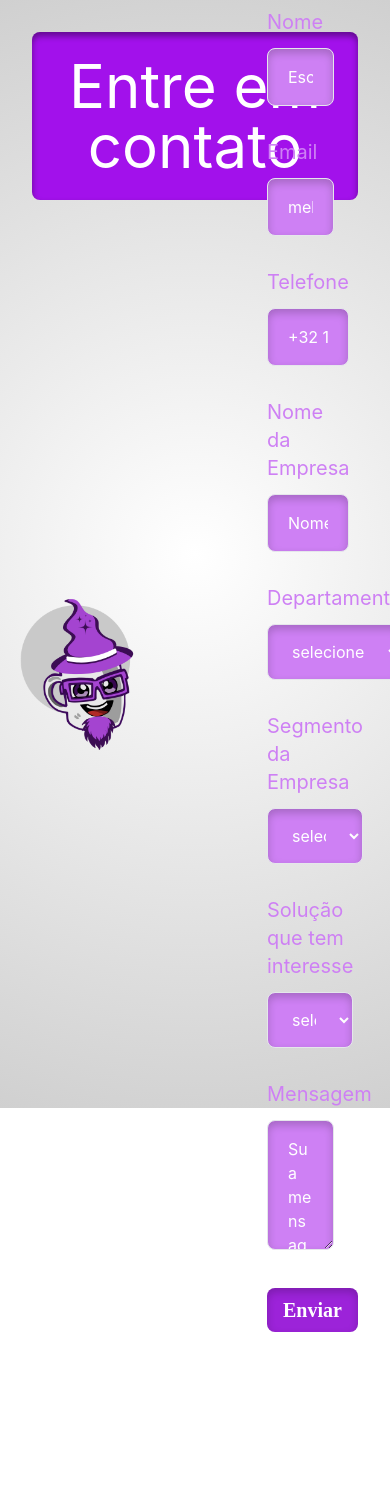
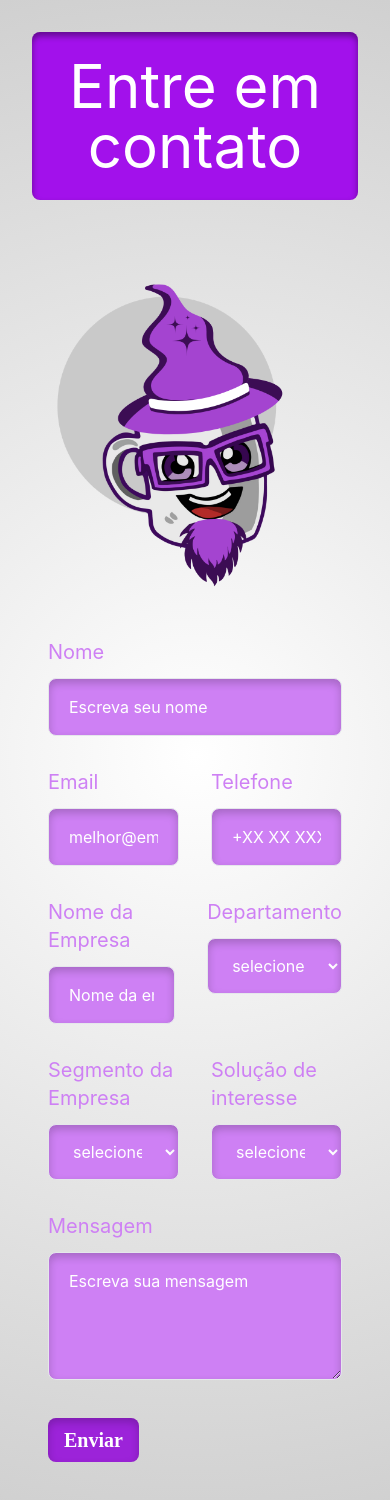
Before and after one commit to codiacademy/ChallengeV-manhaufjf, a React (Create React App) app: page / in a window 390 px wide. Shown: the top 1500 px of the page. Before the commit the page ends 1380 px from the top, so only its background shows below. Built offline with nearby package versions, Linux system fonts and the light colour scheme.

Commit message:
Adicionando ultimas atualizações na estilizações

```diff
--- a/package.json
+++ b/package.json
@@ -10,6 +10,7 @@
     "react": "^18.3.1",
     "react-dom": "^18.3.1",
     "react-hook-form": "^7.52.1",
+    "react-input-mask": "^2.0.4",
     "react-scripts": "5.0.1",
     "web-vitals": "^2.1.4",
     "yup": "^1.4.0"
--- a/src/components/FomsPage.jsx
+++ b/src/components/FomsPage.jsx
@@ -2,18 +2,19 @@ import React from 'react';
 import { useForm } from 'react-hook-form';
 import * as yup from 'yup';
 import { yupResolver } from '@hookform/resolvers/yup';
-import myImage from '../images/NexusMago.png'
+import myImage from '../images/NexusMago.png';
+import InputMask from 'react-input-mask';
 
 // Define validation schema using yup
 const schema = yup.object().shape({
-    name: yup.string().required('Nome is required').min(3, 'Name must be at least 3 characters long'),
-    email: yup.string().required('Email is required').email('Invalid email format'),
-    telefone: yup.number().required('Telefone is required').positive().integer(),
-    nome_empresa: yup.string().required('Nome da Empresa is required'),
-    departamento: yup.string().required('Selection is required'),
-    segmento_empresa: yup.string().required('Selection is required'),
-    solucao_interesse: yup.string().required('Selection is required'),
-    mensagem: yup.string().required('Mensassem é requerida'),
+    name: yup.string().required('Nome é necessário').min(3, 'Nome precisa ter pelo menos 3 caracteres'),
+    email: yup.string().required('Email é necessário').email('Formato de email inválido'),
+    telefone: yup.string().required('Telefone é necessário').matches(/^\+\d{2} \d{2} \d{5}\.\d{4}$/, 'Telefone deve ter exatamente 13 dígitos no formato +XX XX XXXXX.XXXX'),
+    nome_empresa: yup.string().required('Nome da Empresa é necessário'),
+    departamento: yup.string().required('Selecionar é necessário'),
+    segmento_empresa: yup.string().required('Selecionar é necessário'),
+    solucao_interesse: yup.string().required('Selecionar é necessário'),
+    mensagem: yup.string().required('Mensagem é necessária'),
 });
 
 // Define the form component
@@ -26,11 +27,9 @@ const FormsPage = () => {
         console.log(data);
     };
 
-
-
     return (
         <div className='bg-radial-gradient min-h-screen p-4'>
-            <div className="flex justify-center items-start h-full p-4">
+            <div className="flex justify-center items-start p-4">
                 <h1
                     style={{ boxShadow: 'inset 0 4px 6px rgba(0, 0, 0, 0.4)' }}
                     className="text-6xl text-white bg-magic-200 mb-8 w-auto h-auto rounded-lg p-6 text-center"
@@ -38,9 +37,9 @@ const FormsPage = () => {
                     Entre em contato
                 </h1>
             </div>
-            <div className="flex justify-center items-center h-screen p-4 space-x-12">
+            <div className="flex flex-col md:flex-row justify-center items-center p-4 space-x-0 md:space-x-12">
                 {/* Image Section */}
-                <div className="flex-none w-1/2 p-0 m-0 overflow-hidden">
+                <div className="flex-none w-full md:w-1/2 p-0 m-0 overflow-hidden mb-8 md:mb-0">
                     <img
                         src={myImage}
                         alt="Imagem do Nexus"
@@ -49,7 +48,7 @@ const FormsPage = () => {
                 </div>
 
                 {/* Form Section */}
-                <div className="w-1/2 p-12  rounded-lg">
+                <div className="w-full md:w-1/2 p-4 md:p-12 rounded-lg">
                     <form onSubmit={handleSubmit(onSubmit)}>
                         {/* Name Field */}
                         <div className="mb-8">
@@ -86,11 +85,11 @@ const FormsPage = () => {
                                 <label htmlFor="telefone" className="block text-magic-100 text-xl mb-3">
                                     Telefone
                                 </label>
-                                <input
+                                <InputMask
                                     id="telefone"
-                                    type="tel"
+                                    mask="+99 99 99999.9999"
                                     {...register('telefone')}
-                                    placeholder="+32 11 11111.1111"
+                                    placeholder="+XX XX XXXXX.XXXX"
                                     className="w-full px-5 py-4 border bg-magic-100 text-white rounded-lg placeholder-white shadow-md transition-opacity duration-300 ease-in-out hover:opacity-75 focus:opacity-75 focus:outline-none focus:ring-blue-500 focus:border-blue-500"
                                     style={{ boxShadow: 'inset 0 4px 8px rgba(0, 0, 0, 0.2)' }}
                                 />
@@ -151,7 +150,7 @@ const FormsPage = () => {
                             </div>
                             <div className="flex-1">
                                 <label htmlFor="solucao_interesse" className="block text-magic-100 text-xl mb-3">
-                                    Solução que tem interesse
+                                    Solução de interesse
                                 </label>
                                 <select
                                     id="solucao_interesse"
@@ -175,15 +174,13 @@ const FormsPage = () => {
                             <textarea
                                 id="mensagem"
                                 {...register('mensagem')}
-                                placeholder="Sua mensagem"
-                                className="w-full px-5 py-4 border bg-magic-100 text-white rounded-lg placeholder-white shadow-md transition-opacity duration-300 ease-in-out hover:opacity-75 focus:opacity-75 focus:outline-none focus:ring-blue-500 focus:border-blue-500"
-                                rows="4"
+                                placeholder="Escreva sua mensagem"
+                                className="w-full h-32 px-5 py-4 border bg-magic-100 text-white rounded-lg placeholder-white shadow-md transition-opacity duration-300 ease-in-out hover:opacity-75 focus:opacity-75 focus:outline-none focus:ring-blue-500 focus:border-blue-500"
                                 style={{ boxShadow: 'inset 0 4px 8px rgba(0, 0, 0, 0.2)' }}
                             />
                             {errors.mensagem && <p className="text-red-500 text-base mt-2">{errors.mensagem.message}</p>}
                         </div>
 
-                        {/* Submit Button */}
                         <button
                             type="submit"
                             className="px-4 z-30 py-2 bg-magic-300 rounded-lg text-white relative font-semibold font-[Poppins] after:-z-20 after:absolute after:h-1 after:w-1 after:bg-magic-400 after:left-5 overflow-hidden after:bottom-0 after:translate-y-full after:rounded-md after:hover:scale-[300] after:hover:transition-all after:hover:duration-500 after:transition-all after:duration-500 transition-all duration-500 text-xl"
```
Also changed, not shown: 1 other file (tests, documents, lock files or other folders).
